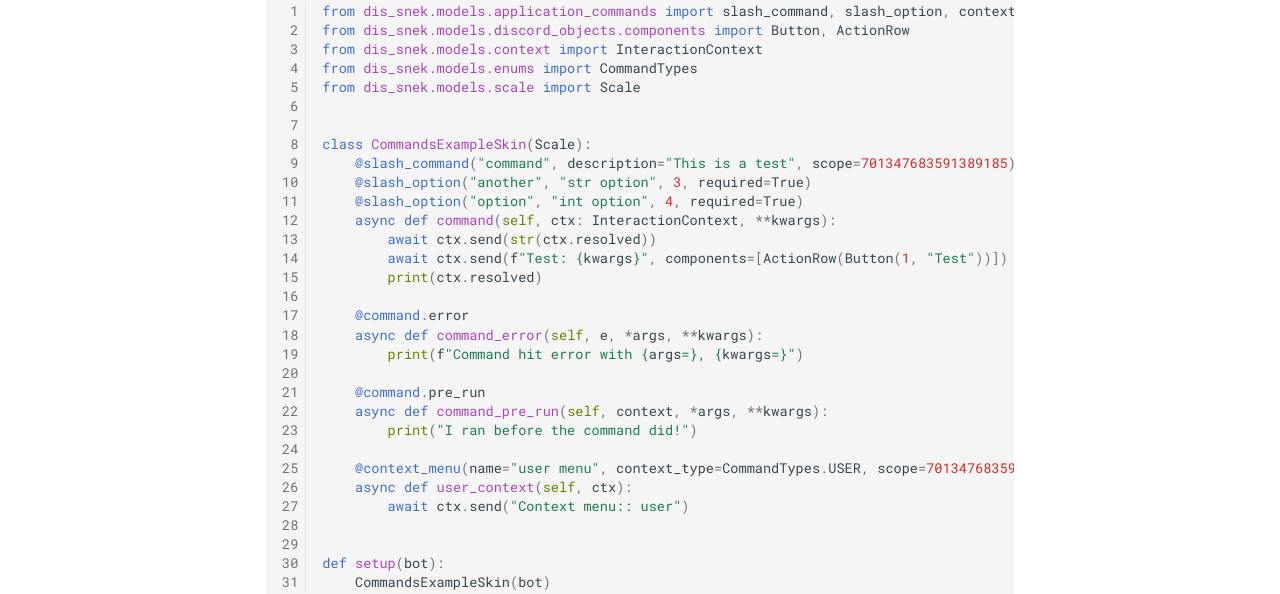
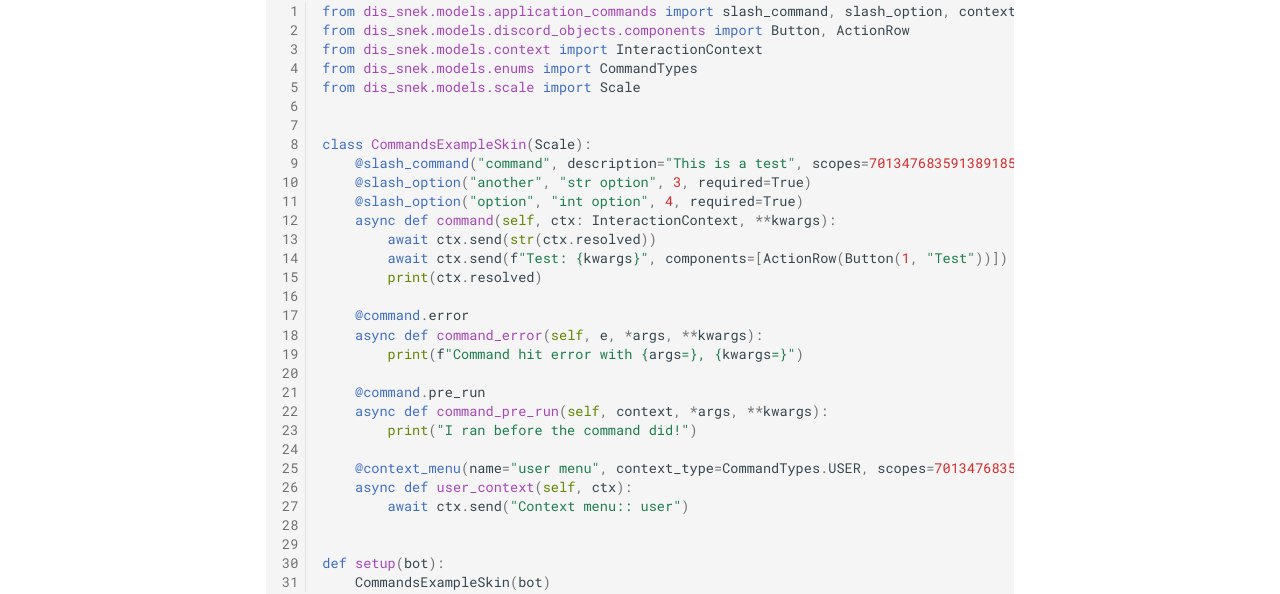
Before and after one commit to NAFTeam/NAFF, an MkDocs documentation site: the page built from docs/Guides/example.md, in a window 1280 px wide and 900 px high, scrolled down 1870 px. Shown: the part 210-804 px from the top of the window. Built offline with MkDocs 1.6.1 and Material for MkDocs 9.7.7, drawn with Linux system fonts in a browser that asks for light colours; comment, search, counter and statistics services are not loaded.

Commit message:
scopes not scope

```diff
--- a/docs/Guides/example.md
+++ b/docs/Guides/example.md
@@ -102,7 +102,7 @@ from dis_snek.models.scale import Scale
 
 
 class CommandsExampleSkin(Scale):
-    @slash_command("command", description="This is a test", scope=701347683591389185)
+    @slash_command("command", description="This is a test", scopes=701347683591389185)
     @slash_option("another", "str option", 3, required=True)
     @slash_option("option", "int option", 4, required=True)
     async def command(self, ctx: InteractionContext, **kwargs):
@@ -118,7 +118,7 @@ class CommandsExampleSkin(Scale):
     async def command_pre_run(self, context, *args, **kwargs):
         print("I ran before the command did!")
 
-    @context_menu(name="user menu", context_type=CommandTypes.USER, scope=701347683591389185)
+    @context_menu(name="user menu", context_type=CommandTypes.USER, scopes=701347683591389185)
     async def user_context(self, ctx):
         await ctx.send("Context menu:: user")
 
```
